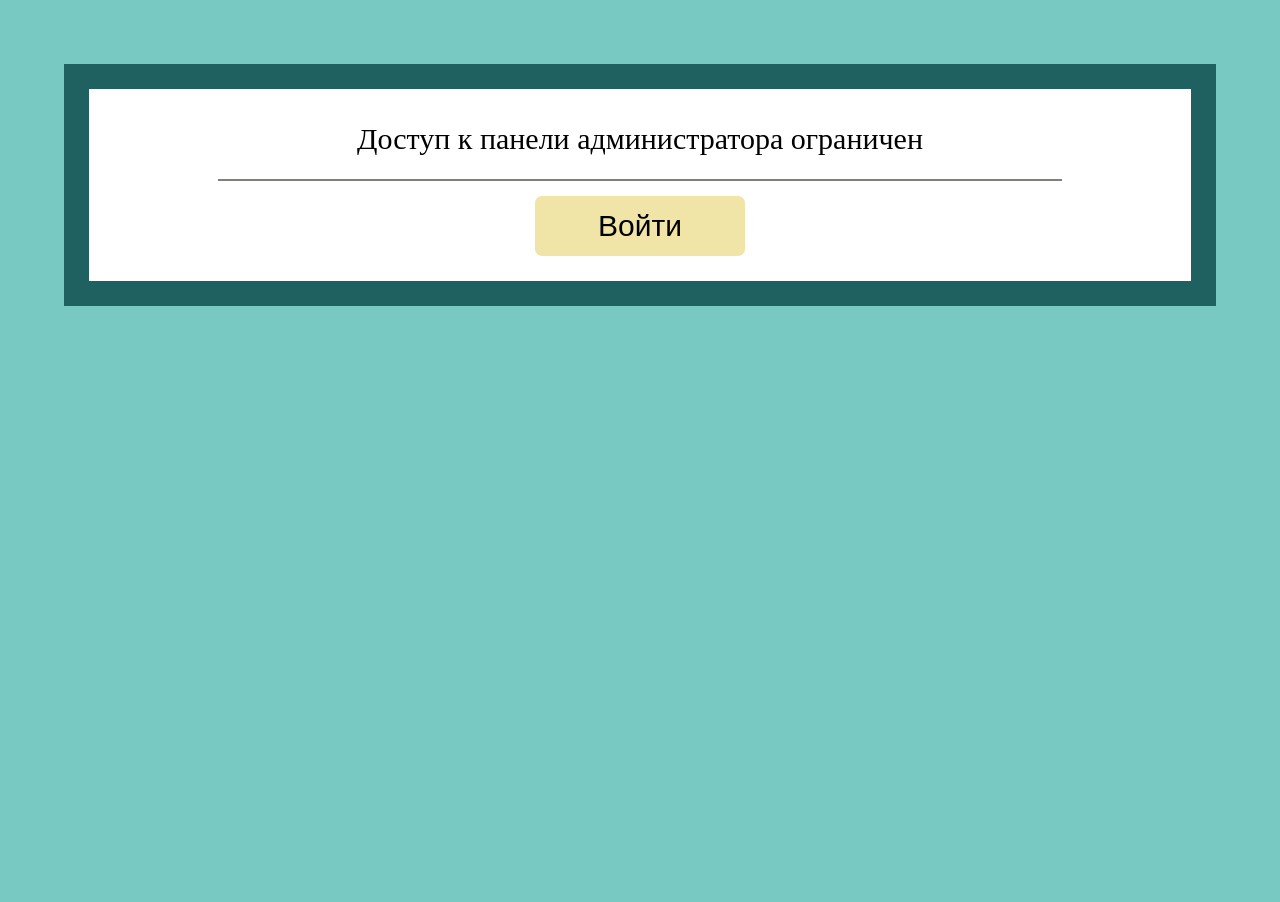
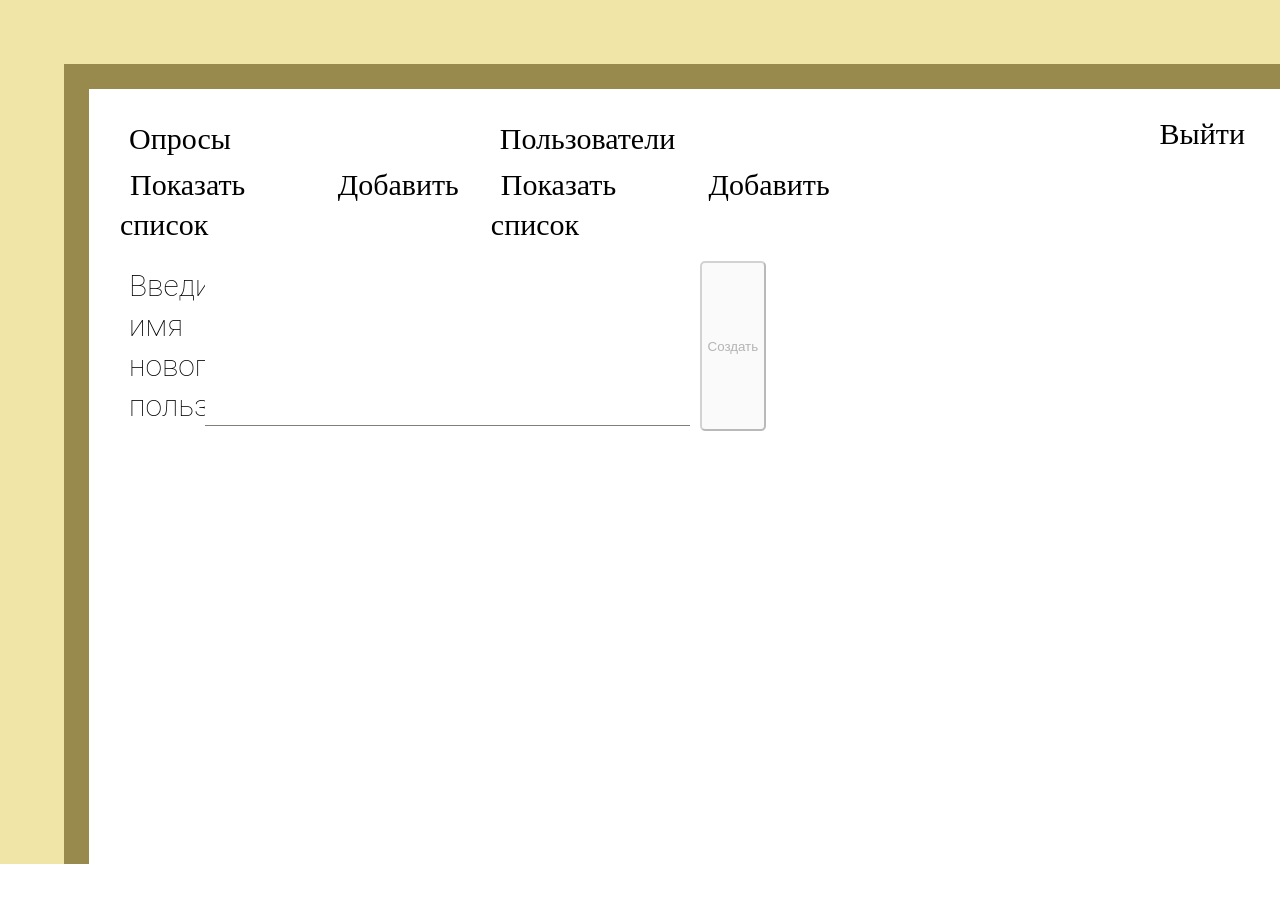
Before and after one commit to KatySolo/realtimepollreact, a React (Create React App) app: page /admin/users/add in a window 1280 px wide. Shown: the top 902 px of the page. After the commit the page ends 864 px from the top, so only its background shows below. Built offline with nearby package versions, Linux system fonts and the light colour scheme; no server answers; what auth0-js would draw is missing.

Commit message:
add main admin panel design

```diff
--- a/src/App.css
+++ b/src/App.css
@@ -19,14 +19,15 @@ html, body {
     height: inherit;
 }
 
-.App {
+.App[class*="green"] {
     padding: 5%;
 }
 
-.App > div {
-    /*margin: 0 auto;*/
-    /*width: 100%;*/
-    height: fit-content;
-    max-height: 90%;
-    /*min-width: 1000px;*/
+.App[class*="yellow"] {
+    padding-top: 5%;
+    padding-left: 5%;
 }
+
+.App > .adminPanel {
+    height: 100%;
+}
--- a/src/actions/appActions.js
+++ b/src/actions/appActions.js
@@ -4,3 +4,10 @@ export function setColor (color) {
 		payload: color === 'green' || color === 'yellow' ? color : 'green'
 	};
 }
+
+export function setSection (section) {
+	return {
+		type: 'APP/ADMIN/SET_SELECTION',
+		payload: section
+	};
+}
--- a/src/components/AdminPanel/AdminPanel.jsx
+++ b/src/components/AdminPanel/AdminPanel.jsx
@@ -31,7 +31,7 @@ class AdminPanel extends Component {
 	}
 
 	render() {
-		if (!auth0Client.isAuthenticated()) {
+		if (auth0Client.isAuthenticated()) {
 			this.props.setAppColor('green');
 			return (
 				<div className='adminLogin'>
@@ -46,23 +46,26 @@ class AdminPanel extends Component {
 			return (
 				<div className="adminPanel">
 					<Router>
+						<div className='header'>
 							<Menu >
 								<MenuItem title="Опросы">
 									<SubMenu>
-									<Link to='/admin/sessions/list'><MenuItem title="Показать список" /></Link>
-									<Link to='/admin/sessions/add'><MenuItem title="Добавить" /></Link>
+										<Link to='/admin/sessions/list'><MenuItem title="Показать список" id='all_surveys' /></Link>
+										<Link to='/admin/sessions/add'><MenuItem title="Добавить" id='add_survey' /></Link>
 									</SubMenu>
 								</MenuItem>
 								<MenuItem title="Пользователи">
 									<SubMenu>
-									<Link to='/admin/users/list'><MenuItem title="Показать список" /></Link>
-									<Link to='/admin/users/add'><MenuItem title="Добавить" /></Link>
+										<Link to='/admin/users/list'><MenuItem title="Показать список" id='all_users'/></Link>
+										<Link to='/admin/users/add'><MenuItem title="Добавить" id='add_user'/></Link>
 									</SubMenu>
 								</MenuItem>
 								{/* // remove cookie and logput */}
+							</Menu>
 							<span className='logout' onClick={() => this.logout()}><MenuItem title='Выйти'/></span>
+						</div>
 
-						</Menu>
+						<div className='adminPanel_content'>
 							<Switch>
 								<Route path="/admin/sessions/list" component={SessionsList}/>
 								<Route path="/admin/sessions/add" component={SessionForm}/>
@@ -70,6 +73,7 @@ class AdminPanel extends Component {
 								<Route path="/admin/users/add" component={UsersForm}/>
 								<Route path="/admin/sessions/:id" render={(props) => <SessionInfo {...props} />} />
 							</Switch>
+						</div>
 					</Router>
 				</div>
 			);
--- a/src/components/AdminPanel/styles.css
+++ b/src/components/AdminPanel/styles.css
@@ -27,3 +27,26 @@ hr {
 .loginText {
     padding: 5px;
 }
+
+.adminPanel {
+    background: white;
+    border-top: #978A4C 25px solid;
+    border-left: #978A4C 25px solid;
+    width: 100%;
+    height: 100%;
+    padding: 25px;
+    display: flex;
+    box-sizing: border-box;
+    flex-direction: column;
+    font-size: 30px;
+    line-height: 40px;
+}
+
+.header {
+    display: flex;
+    justify-content: space-between;
+}
+
+.adminPanel_content {
+    padding: 10px;
+}
--- a/src/components/Menu/Menu/styles.css
+++ b/src/components/Menu/Menu/styles.css
@@ -1,7 +1,7 @@
 .menu {
     display: flex;
-    width: fit-content;
-    /* border: 1px red solid; */
+    width: 65%;
     padding: 5px;
     height: fit-content;
+    justify-content: space-between;
 }
--- a/src/components/Menu/MenuItem/MenuItem.jsx
+++ b/src/components/Menu/MenuItem/MenuItem.jsx
@@ -1,38 +1,49 @@
 import React, { Component } from 'react';
+import { connect } from 'react-redux';
 import './styles.css';
+import { setSection } from '../../../actions/appActions';
+
+const mapDispatchToProps = dispatch => {
+	return {
+		setSection: section => dispatch(setSection(section))
+	}
+};
+
+const mapStateToProps = state => {
+	return {
+		currentSection: state.app.section
+	};
+};
 
 /**
  * Component for menu item
  */
-export class MenuItem extends Component {
+class MenuItem extends Component {
 	constructor(props) {
 		super(props);
 		this.state = {
 			isSubMenu: this.props.children !== undefined,
-			isClicked: false
 		};
 
 		this.handleEvent = this.handleEvent.bind(this);
 	}
 
-	handleEvent(e) {
-		e.preventDefault();
-		const { isClicked } = this.state;
-		this.setState({ isClicked: !isClicked });
+	handleEvent() {
+		this.props.setSection(this.props.id);
 	}
+
 
 	render() {
 		if (this.state.isSubMenu) {
 			return (
-				<div className="menuItem" onMouseEnter={this.handleEvent} onMouseLeave={this.handleEvent}>
+				<div className="menuItem">
 					<span className="itemName">{this.props.title}</span>
-					<span className={this.state.isClicked ? 'arrowUp' : 'arrowDown'}  />
-					<div className={this.state.isClicked ? 'submenuCont visible' : 'submenuCont'}>{this.props.children}</div>
+					<div className='submenuCont'>{this.props.children}</div>
 				</div>
 			);
 		} else {
 			return(
-				<div className="menuItem">
+				<div className={this.props.id === this.props.currentSection ? 'menuItem active' : 'menuItem'} onClick={this.handleEvent}>
 					<span className="itemName">
 						{this.props.title}
 					</span>
@@ -41,3 +52,5 @@ export class MenuItem extends Component {
 		}
 	}
 }
+
+export default connect(mapStateToProps, mapDispatchToProps)(MenuItem);
--- a/src/components/Menu/MenuItem/styles.css
+++ b/src/components/Menu/MenuItem/styles.css
@@ -1,36 +1,7 @@
-.menuItem {
-    /* border: 1px solid black; */
-    width: fit-content;
-    padding: 2px 5px;
-    min-width: 120px;
-    text-align: center;
-    height: fit-content;
-    min-height: 15px;
-    background: white;
+.itemName {
+    padding: 10px;
 }
 
-.arrowDown {
-    margin-left: 2px;
+.active {
+    background: #E3DDCD;
 }
-
-.submenuCont{
-    position: absolute;
-    width: inherit;
-    display: none;
-}
-.arrowDown:after {
-    content: '↓';
-}
-
-.arrowUp:after {
-    content: '↑';
-}
-
-.visible {
-    display: block;
-}
-
-a {
-    color: black;
-    text-decoration: none;
-}
--- a/src/components/Menu/SubMenu/styles.css
+++ b/src/components/Menu/SubMenu/styles.css
@@ -1,8 +1,23 @@
 .submenu {
-    /* border: 1px dashed black; */
-    width: fit-content;
-    min-width: 100px;
-    position: absolute;
-    top: 2px;
-    left: -6px;
+    display: flex;
+    justify-content: space-between;
 }
+
+a {
+    text-decoration: none;
+    color: black;
+}
+
+a > .menuItem {
+    margin-right: 20px;
+    padding: 1px;
+}
+
+a > .menuItem:hover {
+    border: 1px solid #E3DDCD;
+    padding: 0;
+}
+
+.submenuCont {
+    margin-top: 5px;
+}
--- a/src/components/Menu/index.js
+++ b/src/components/Menu/index.js
@@ -1,3 +1,3 @@
 export { Menu } from './Menu/Menu';
-export { MenuItem } from './MenuItem/MenuItem';
+export { default as MenuItem } from './MenuItem/MenuItem';
 export { SubMenu } from './SubMenu/SubMenu';
--- a/src/reducers/app.js
+++ b/src/reducers/app.js
@@ -1,5 +1,6 @@
 const initialState = {
-	color: 'green'
+	color: 'green',
+	section: ''
 };
 
 export function appReducer(state = initialState, action) {
@@ -9,6 +10,11 @@ export function appReducer(state = initialState, action) {
 			...state,
 			color: action.payload
 		};
+	case 'APP/ADMIN/SET_SELECTION':
+		return {
+			...state,
+			section: action.payload
+		};
 
 	default:
 		return state;
```
Lines whose indentation alone changed are shown as unchanged.
